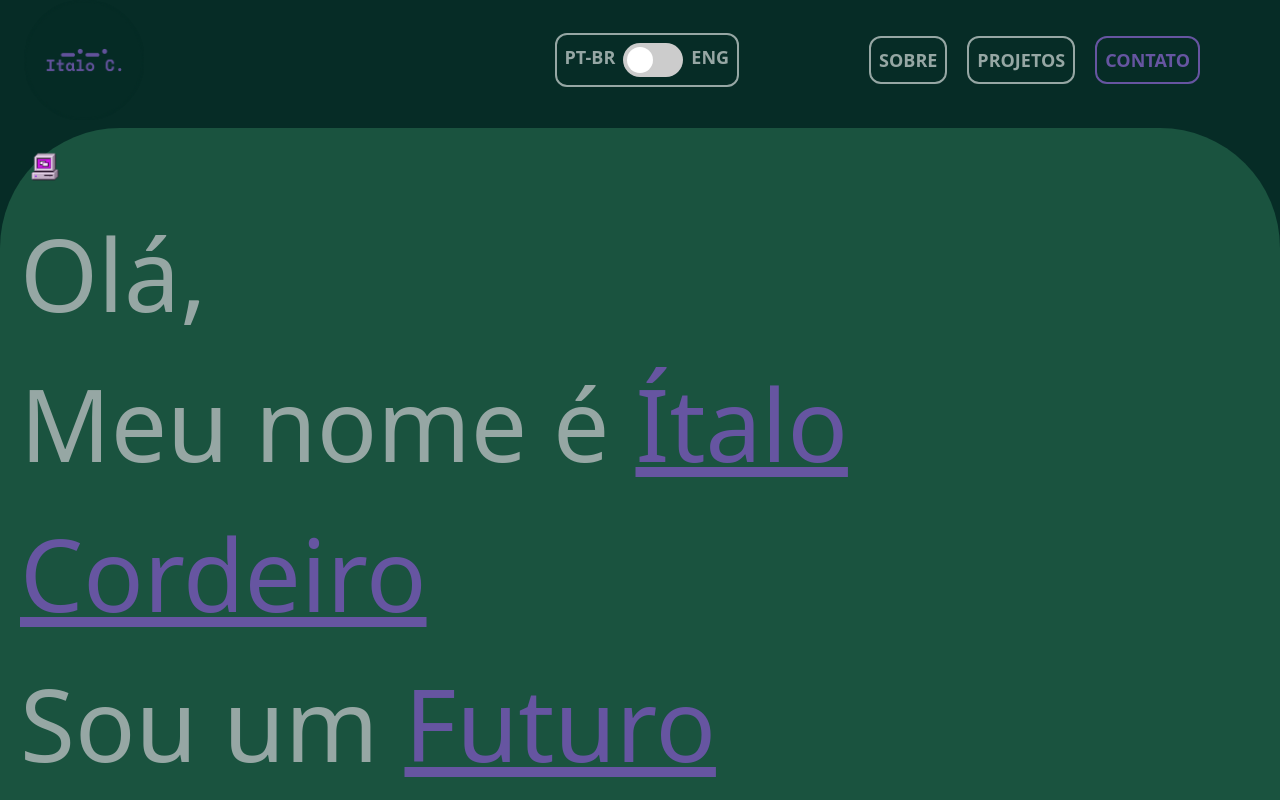
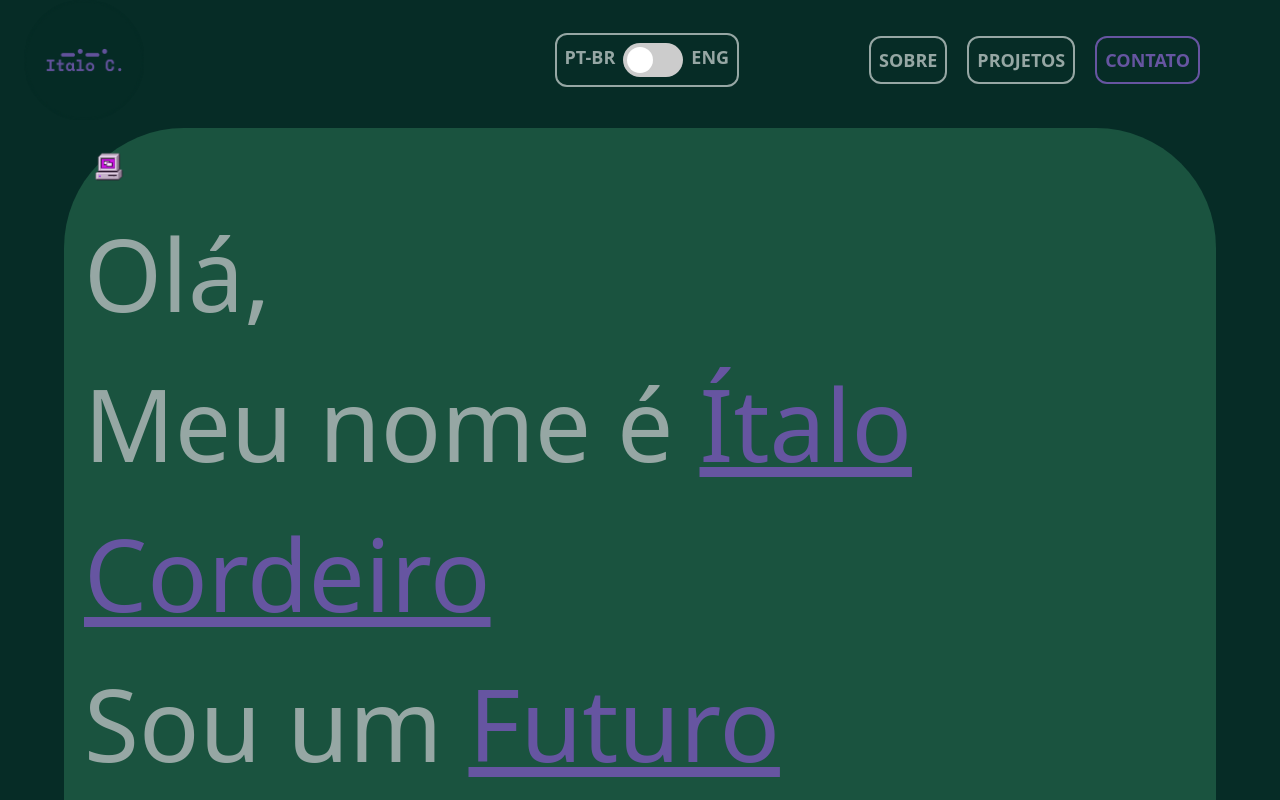
Before and after one commit to itforget/NovoProjeto, a Next.js app: page / in a window 1280 px wide. Shown: the top 800 px of the page. Built offline with nearby package versions, Linux system fonts and the light colour scheme.

Commit message:
change layout

```diff
--- a/pages/index.js
+++ b/pages/index.js
@@ -26,7 +26,7 @@ export default function Sobre() {
   return (
     <div className='box-border'>
       <Nav toggleTexto={alternarTexto}/>
-      <div className="flex flex-col flex-wrap justify-center place-content-center bg-[#1A533F]  my-2 p-5 rounded-[120px] md:rounded-none">
+      <div className="flex flex-col flex-wrap justify-center place-content-center bg-[#1A533F]  my-2 mx-16 p-5 rounded-[120px]">
         <Image className='w-[50px] animate-bounce' src={Arrow} />
         <h1 className=' text-[#96a7a4] text-[100px] md:text-5xl md:tracking-wide md:leading-[80px] md:text-center'>
         {mostrarPrimeiroTexto ? texto1 : texto2}
```
